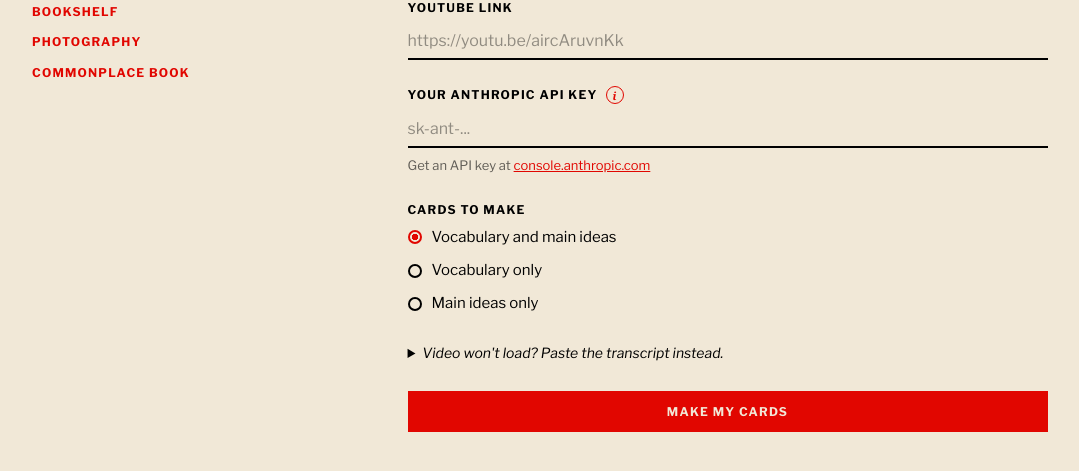
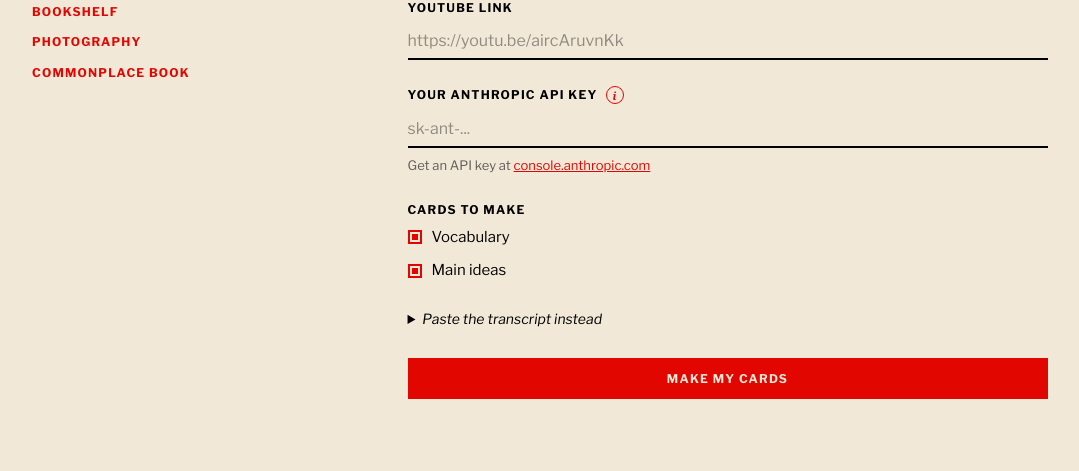
Before and after one commit to spencerwood1031/anki-bot, a Flask app: page / in a window 1280 px wide. Shown: the part 231-702 px from the top of the page, without its empty margins (36-1115 px from the left). Run offline with Flask 3, Linux system fonts and the light colour scheme.

Commit message:
Card choice: two checkboxes (Vocabulary, Main ideas); shorter transcript toggle
Co-Authored-By: Claude Opus 5.5 <noreply@anthropic.com>
Claude-Session: https://claude.ai/code/session_01Bye6LtamV8Mfu8XroN8AoQ

```diff
--- a/templates/index.html
+++ b/templates/index.html
@@ -83,12 +83,12 @@
     fieldset.field { border: 0; padding: 0; margin: 0 0 26px; min-width: 0; }
     .choices { display: flex; flex-direction: column; gap: 10px; font-size: 15px; }
     .choices label { display: flex; align-items: center; gap: 10px; cursor: pointer; }
-    /* Our own radio button: an ink ring on the paper, filled red when picked */
+    /* Our own checkbox: an ink square on the paper, red with a red center when ticked */
     .choices input {
       flex: none; width: 14px; height: 14px; margin: 0; padding: 0;
-      border: 2px solid var(--ink); border-radius: 50%; background: transparent; cursor: pointer;
+      border: 2px solid var(--ink); border-radius: 0; background: transparent; cursor: pointer;
     }
-    .choices input:checked { border-color: var(--red); background: radial-gradient(var(--red) 0 3px, transparent 3.5px); }
+    .choices input:checked { border-color: var(--red); background: var(--red); box-shadow: inset 0 0 0 2px var(--paper); }
     .choices input:focus-visible { outline: 2px solid var(--red); outline-offset: 2px; }
     details { margin-bottom: 28px; }
     summary { cursor: pointer; font-size: 14px; font-style: italic; }
@@ -239,14 +239,13 @@
     <fieldset class="field">
       <legend class="label">Cards to make</legend>
       <div class="choices">
-        <label><input type="radio" name="card-kinds" value="both" checked> Vocabulary and main ideas</label>
-        <label><input type="radio" name="card-kinds" value="vocab"> Vocabulary only</label>
-        <label><input type="radio" name="card-kinds" value="ideas"> Main ideas only</label>
+        <label><input type="checkbox" id="want-vocab" checked> Vocabulary</label>
+        <label><input type="checkbox" id="want-ideas" checked> Main ideas</label>
       </div>
     </fieldset>
 
     <details>
-      <summary>Video won't load? Paste the transcript instead.</summary>
+      <summary>Paste the transcript instead</summary>
       <ol class="hint">
         <li>On YouTube, open the video's description and click "Show transcript".</li>
         <li>Make sure each line starts with a time like 0:04. If not, click the ⋮ at the top of the transcript and choose "Toggle timestamps". The times let each card link to its moment in the video.</li>
@@ -489,6 +488,7 @@
     try {
       apiKey = $("api-key").value.trim();
       if (!apiKey) throw new Error("Paste your Anthropic API key.");
+      if (!$("want-vocab").checked && !$("want-ideas").checked) throw new Error("Tick at least one kind of card to make.");
       await checkKey();  // fail fast on a bad key
 
       stage = "Getting the transcript";
@@ -498,11 +498,10 @@
       })).json();
       const transcript_text = lecture.transcript_text;
 
-      // Which cards the visitor asked for: "both", "vocab" or "ideas".
-      // The terms are found either way: the main-idea steps use them too.
-      const kinds = document.querySelector("input[name=card-kinds]:checked").value;
-      const wantVocab = kinds !== "ideas";
-      const wantIdeas = kinds !== "vocab";
+      // Which cards the visitor asked for. The terms are found either way:
+      // the main-idea steps use them too.
+      const wantVocab = $("want-vocab").checked;
+      const wantIdeas = $("want-ideas").checked;
       const steps = wantIdeas ? 4 : 2;
 
       deck.retries = [];
```
